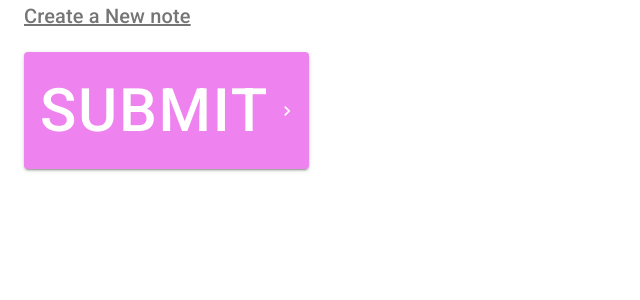
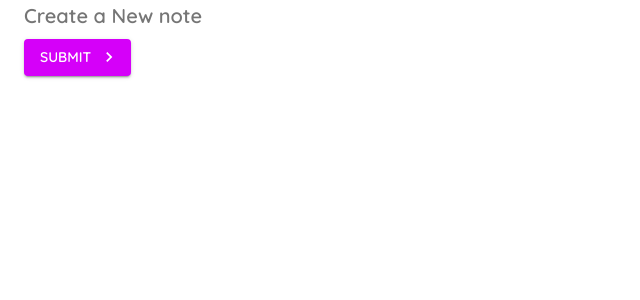
Before and after one commit to raphabarreto/material-ui-tut, a React (Create React App) app: page /create in a window 1280 px wide. Shown: the top 300 px of the page, without its empty margins (0-640 px from the left). Built offline with nearby package versions, Linux system fonts and the light colour scheme.

Commit message:
Custom Themes

```diff
--- a/src/App.js
+++ b/src/App.js
@@ -1,9 +1,28 @@
-import { BrowserRouter as Router, Switch, Route } from 'react-router-dom'
-import Notes from './pages/Notes'
-import Create from './pages/Create'
+import { BrowserRouter as Router, Switch, Route } from "react-router-dom";
+import Notes from "./pages/Notes";
+import Create from "./pages/Create";
+import { createMuiTheme, ThemeProvider } from "@material-ui/core";
+import { purple } from "@material-ui/core/colors";
+
+const theme = createMuiTheme({
+  palette: {
+    primary: {
+      main: "#fefefe",
+    },
+    secondary: purple,
+  },
+  typography: {
+    fontFamily: "Quicksand",
+    fontWeightLight: 400,
+    fontweightRegular: 500,
+    fontWeightMedium: 600,
+    fontWeightBold: 700,
+  },
+});
 
 function App() {
   return (
+    <ThemeProvider theme={theme}>
       <Router>
         <Switch>
           <Route exact path="/">
@@ -14,6 +33,7 @@ function App() {
           </Route>
         </Switch>
       </Router>
+    </ThemeProvider>
   );
 }
 
--- a/src/index.css
+++ b/src/index.css
@@ -1,3 +1,5 @@
+@import url("https://fonts.googleapis.com/css2?family=Quicksand:wght@300;400;500;600;700&display=swap");
+
 body {
   margin: 0;
   -webkit-font-smoothing: antialiased;
--- a/src/pages/Create.js
+++ b/src/pages/Create.js
@@ -5,19 +5,7 @@ import Typography from "@material-ui/core/Typography";
 import KeyboardArrowRightIcon from "@material-ui/icons/KeyboardArrowRight";
 import { makeStyles } from "@material-ui/core";
 
-const useStyles = makeStyles({
-  button: {
-    fontSize: 60,
-    backgroundColor: "violet",
-    "&:hover": {
-      backgroundColor: "blue",
-    },
-  },
-  title: {
-    textDecoration: "underline",
-    marginBottom: 20,
-  },
-});
+const useStyles = makeStyles({});
 
 export default function Create() {
   const classes = useStyles();
```
Lines whose indentation alone changed are shown as unchanged.
